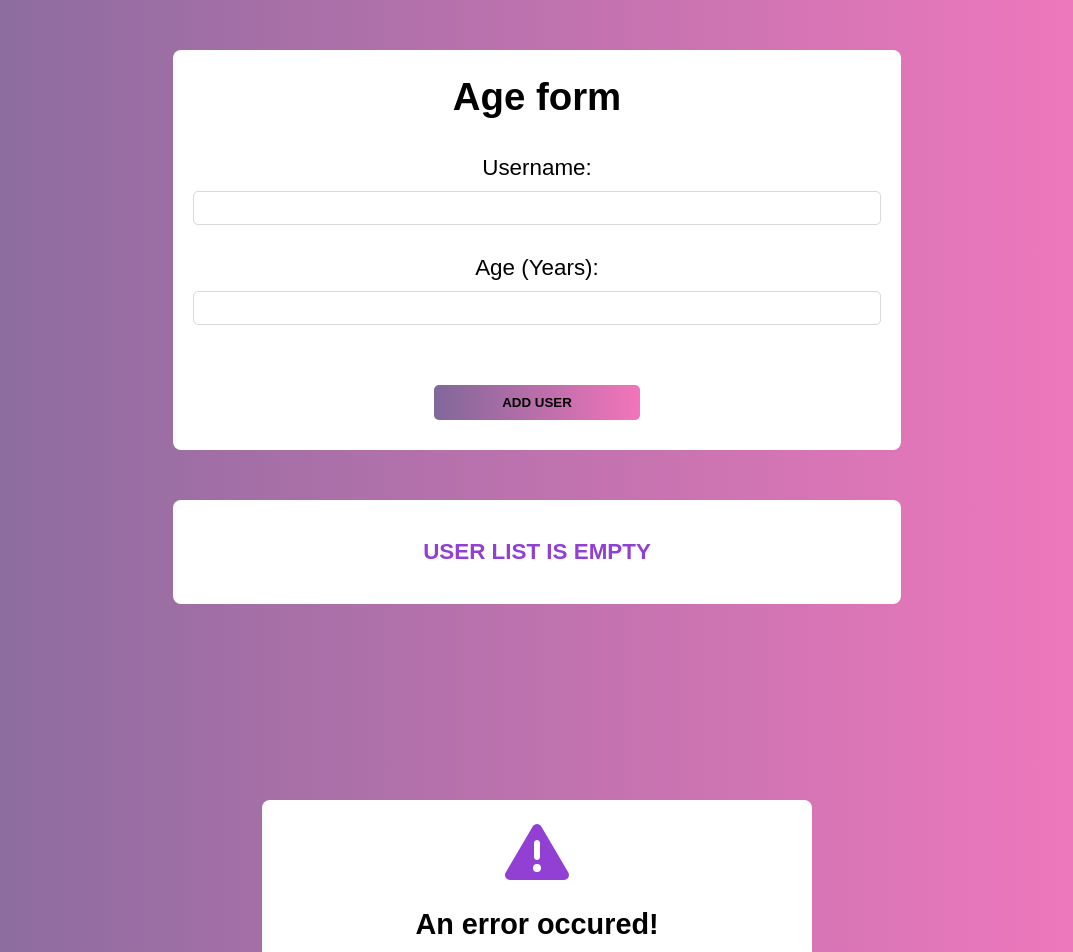
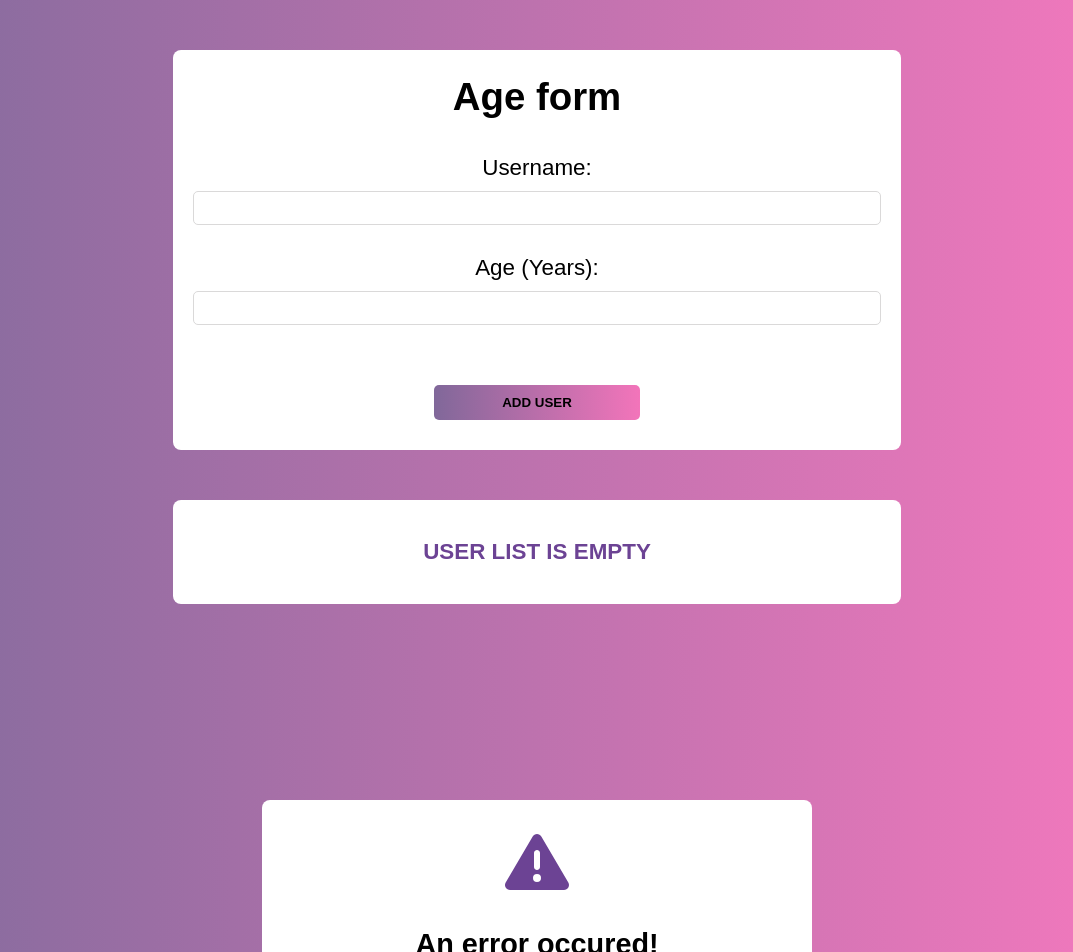
Before and after one commit to gabatk/age-form, a React (Create React App) app: page / in a window 1280 px wide. Shown: the top 952 px of the page, without its empty margins (103-1176 px from the left). Built offline with nearby package versions, Linux system fonts and the light colour scheme.

Commit message:
Some new features in ErrorModal implemented.

```diff
--- a/src/App.js
+++ b/src/App.js
@@ -12,21 +12,23 @@ const usersList = [
 
 function App() {
 	const [newUserInfo, setNewUserInfo] = useState(usersList),
-
-newUserDataHandler = (newUserData) => {
+		newUserDataHandler = newUserData => {
 			setNewUserInfo(prevNewUserInfo => {
-        return [newUserData, ...prevNewUserInfo]
-    })
-}
+				return [newUserData, ...prevNewUserInfo];
+			});
+		};
 
 	return (
 		<div>
 			<div className='app'>
 				<FormPanel onNewUserData={newUserDataHandler} />
-			<UsersData  items={newUserInfo}/>
+				<UsersData items={newUserInfo} />
 			</div>
 			<div className='app error-modal'>
-        <ErrorModal />
+				<ErrorModal
+					title='An error occured!'
+					message='Something went wrong, please check the data you entered.'
+				/>
 			</div>
 		</div>
 	);
--- a/src/component/Button.js
+++ b/src/component/Button.js
@@ -4,7 +4,7 @@ import './Button.css';
 const Button = props => {
 	return (
 		<button
-			className='btn'
+			className={`${'btn'} ${props.className}`}
 			type={props.type || 'button'}
 			onClick={props.onClick}>
 			{props.children}
--- a/src/component/ErrorModal.css
+++ b/src/component/ErrorModal.css
@@ -1,8 +1,10 @@
 .fa-icon {
     font-size: 4rem;
+    margin: 10px;
 }
 
 .error-box {
+    position: relative;
     max-width: 550px;
     margin: 0 auto;
 }
@@ -11,6 +13,6 @@
     font-size: 1.8rem;
 }
 
-.error-text {
+.error-message {
     font-size: 1.2rem;
 }
--- a/src/component/ErrorModal.js
+++ b/src/component/ErrorModal.js
@@ -5,15 +5,17 @@ import './ErrorModal.css';
 import { FontAwesomeIcon } from '@fortawesome/react-fontawesome';
 import { faTriangleExclamation } from '@fortawesome/free-solid-svg-icons'
 
-const ErrorModal = () => {
+const ErrorModal = (props) => {
 	return (
 		<Box className='error-box'>
 			<div>
-            <FontAwesomeIcon icon={faTriangleExclamation} style={{color: "#9140d3",}} className='fa-icon'/>
+            <FontAwesomeIcon icon={faTriangleExclamation} style={{color: "#6c4394",}} className='fa-icon'/>
 			</div>
-			<h2 className='error-title'>An error occured!</h2>
-            <p className='error-text'>Something went wrong, please check the data you entered.</p>
-            <Button>Cancel</Button>
+			<h2 className='error-title'>{props.title}</h2>
+            <p className='error-message'>{props.message}</p>
+			{/* <h2 className='error-title'>An error occured!</h2>
+            <p className='error-message'>Something went wrong, please check the data you entered.</p> */}
+            <Button className=''>Cancel</Button>
 		</Box>
 	);
 };
--- a/src/component/FormPanel.js
+++ b/src/component/FormPanel.js
@@ -56,7 +56,7 @@ const FormPanel = props => {
 					className='form__input'
 					id='age'
 					onChange={getAgeData}></input>
-				<Button type='submit'>Add User</Button>
+				<Button classname='' type='submit'>Add User</Button>
 			</form>
 		</Box>
 	);
--- a/src/component/UsersData.css
+++ b/src/component/UsersData.css
@@ -9,7 +9,7 @@
     margin: 10px;
     font-size: 1.4rem;
     font-weight: bold;
-    color: #9140d3;
+    color: #6c4394;
     text-align: center;
     text-transform: uppercase;
 }
```
Lines whose indentation alone changed are shown as unchanged.
